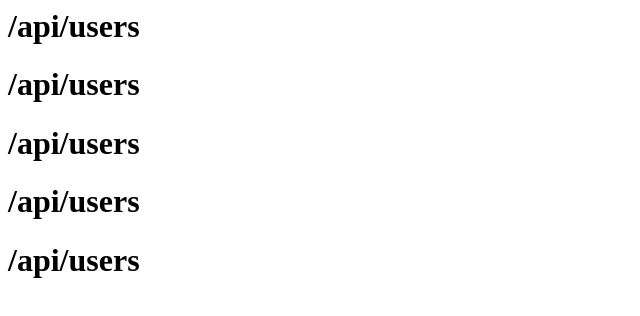
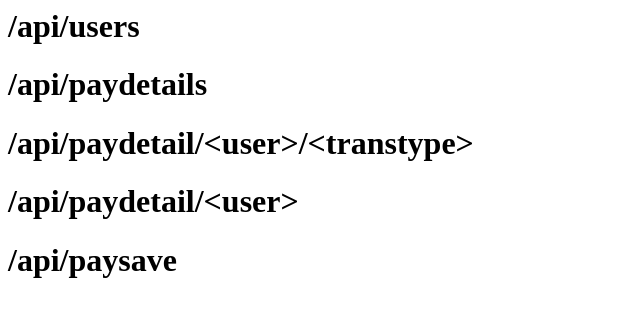
Before and after one commit to ssrahul96/PaymentNode, a website: page views/index.html in a window 1280 px wide. Shown: the whole page, without its empty margins (0-640 px from the left). Drawn offline with Linux system fonts and the light colour scheme.

Commit message:
updated index.html

```diff
--- a/views/index.html
+++ b/views/index.html
@@ -10,9 +10,9 @@
 </head>
 <body>
     <h1>/api/users</h1>
-    <h1>/api/users</h1>
-    <h1>/api/users</h1>
-    <h1>/api/users</h1>
-    <h1>/api/users</h1>
+    <h1>/api/paydetails</h1>
+    <h1>/api/paydetail/&lt;user&gt;/&lt;transtype&gt;</user></h1>
+    <h1>/api/paydetail/&lt;user&gt;</h1>
+    <h1>/api/paysave</h1>
 </body>
 </html>
```
